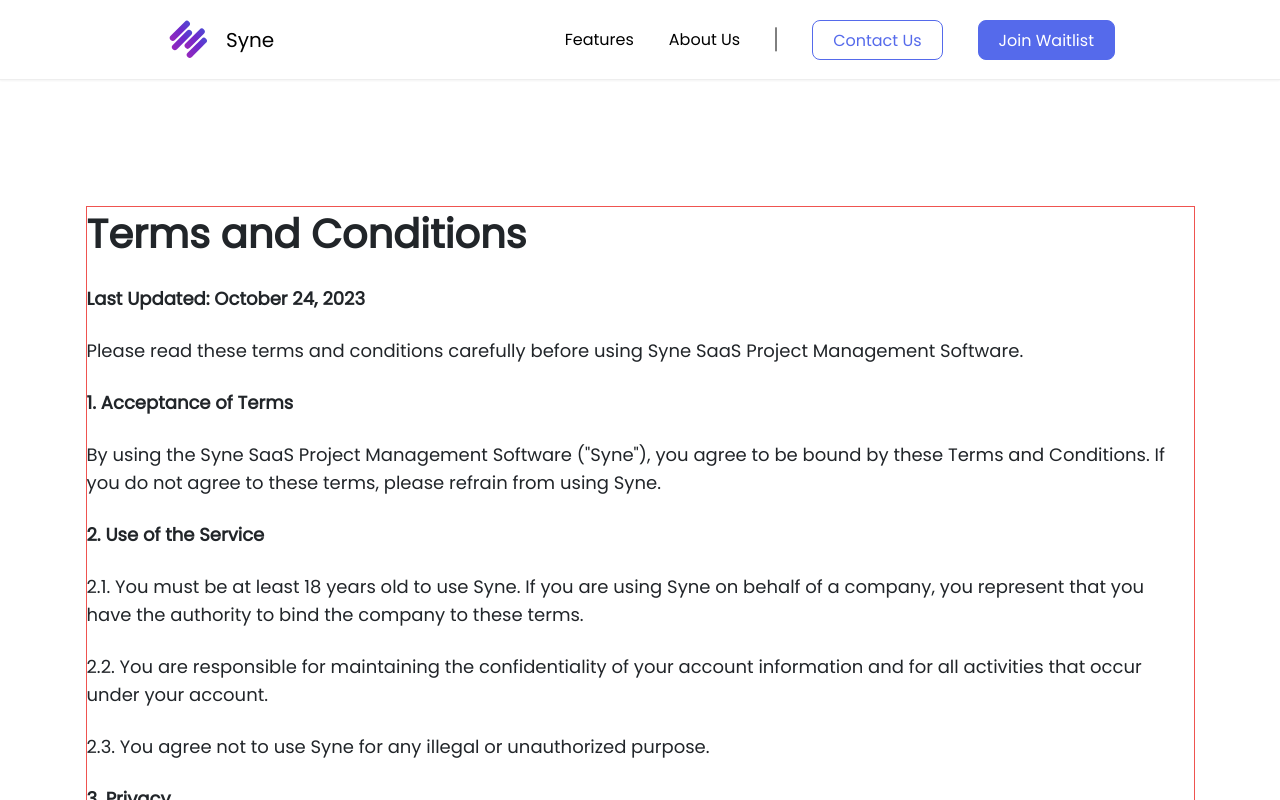
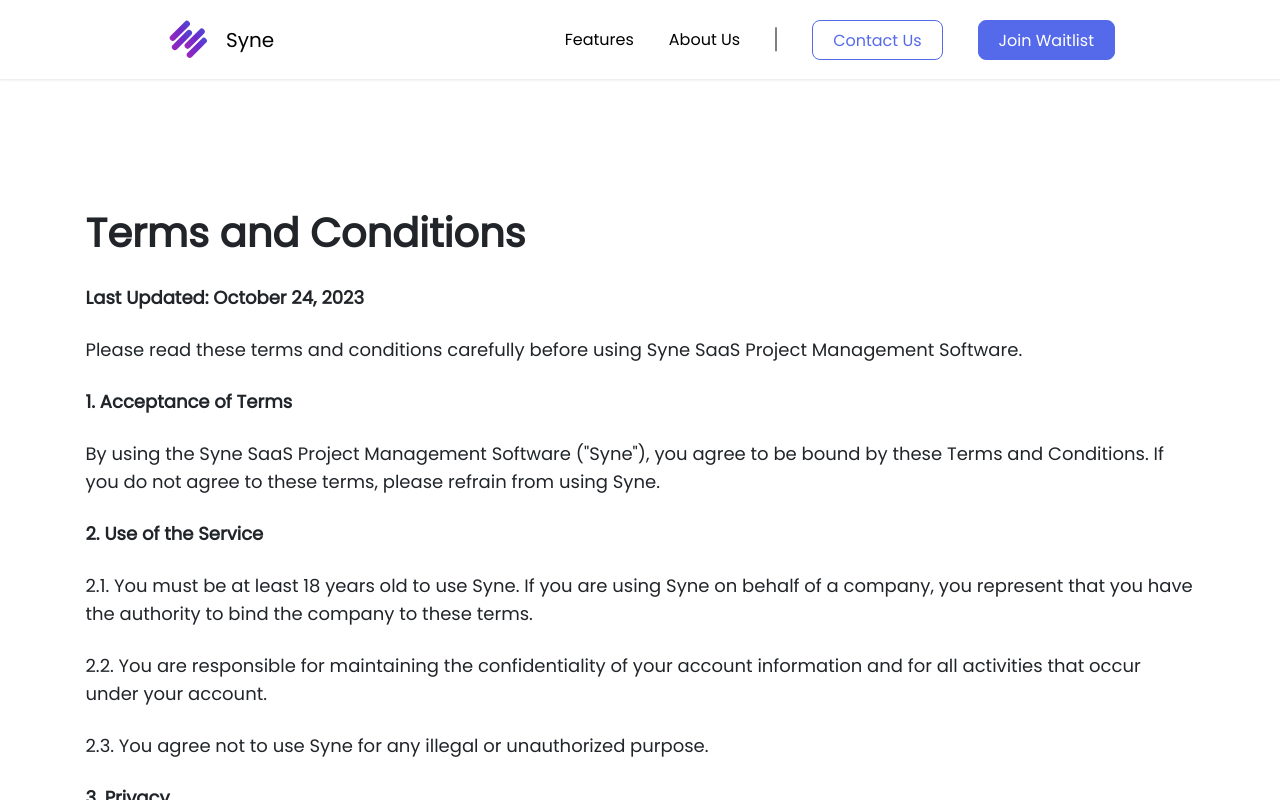
Before and after one commit to jeannyinthelamp/sycamore.ai, a React (Create React App) app: page /terms-and-conditions in a window 1280 px wide. Shown: the top 800 px of the page. Built offline with nearby package versions, Linux system fonts and the light colour scheme.

Commit message:
Add terms and condition link to footer, remove scaffolding border from ters and conditions page

```diff
--- a/src/Components/Landing/Footer/Footer.js
+++ b/src/Components/Landing/Footer/Footer.js
@@ -107,7 +107,10 @@ export default function Footer() {
             <Link to='' className=' text-center'>
               Cookie Settings
             </Link>
-            <Link to='' className=' text-center mobile:mb-[24px]'>
+            <Link
+              to='/terms-and-conditions'
+              className=' text-center mobile:mb-[24px]'
+            >
               Terms of Use
             </Link>
           </div>
--- a/src/Pages/TermsAndConditions/TermsAndConditions.js
+++ b/src/Pages/TermsAndConditions/TermsAndConditions.js
@@ -12,7 +12,7 @@ export default function TermsAndConditions() {
   return (
     <>
       <Navbar />
-      <div className='terms-content-wrapper flex flex-col gap-[24px] justify-center items-start mx-auto max-w-[1109px] h-fit my-[126px] border border-red-400'>
+      <div className='terms-content-wrapper flex flex-col gap-[24px] justify-center items-start mx-auto max-w-[1109px] h-fit my-[126px] '>
         <h1 className='font-Poppins font-semibold text-[40px] text-[#212529] leading-[54px]'>
           Terms and Conditions
         </h1>
```
